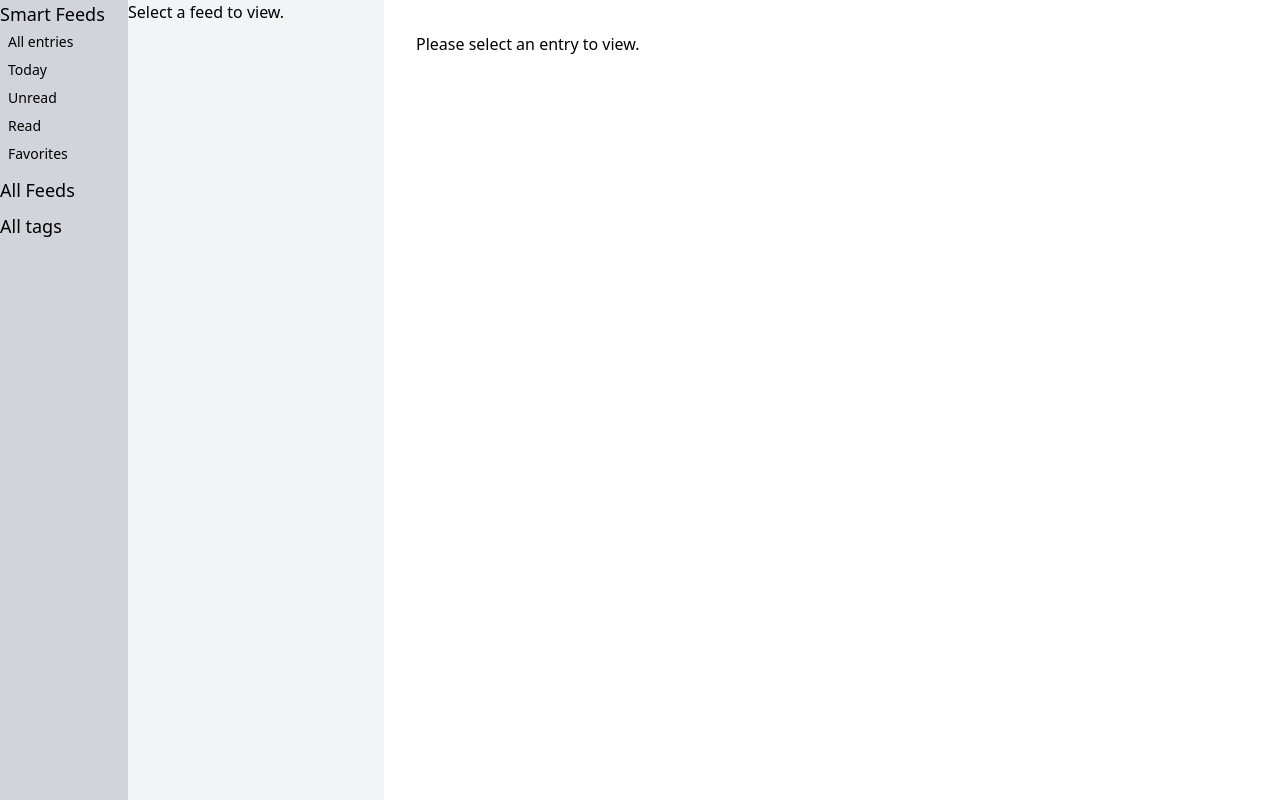
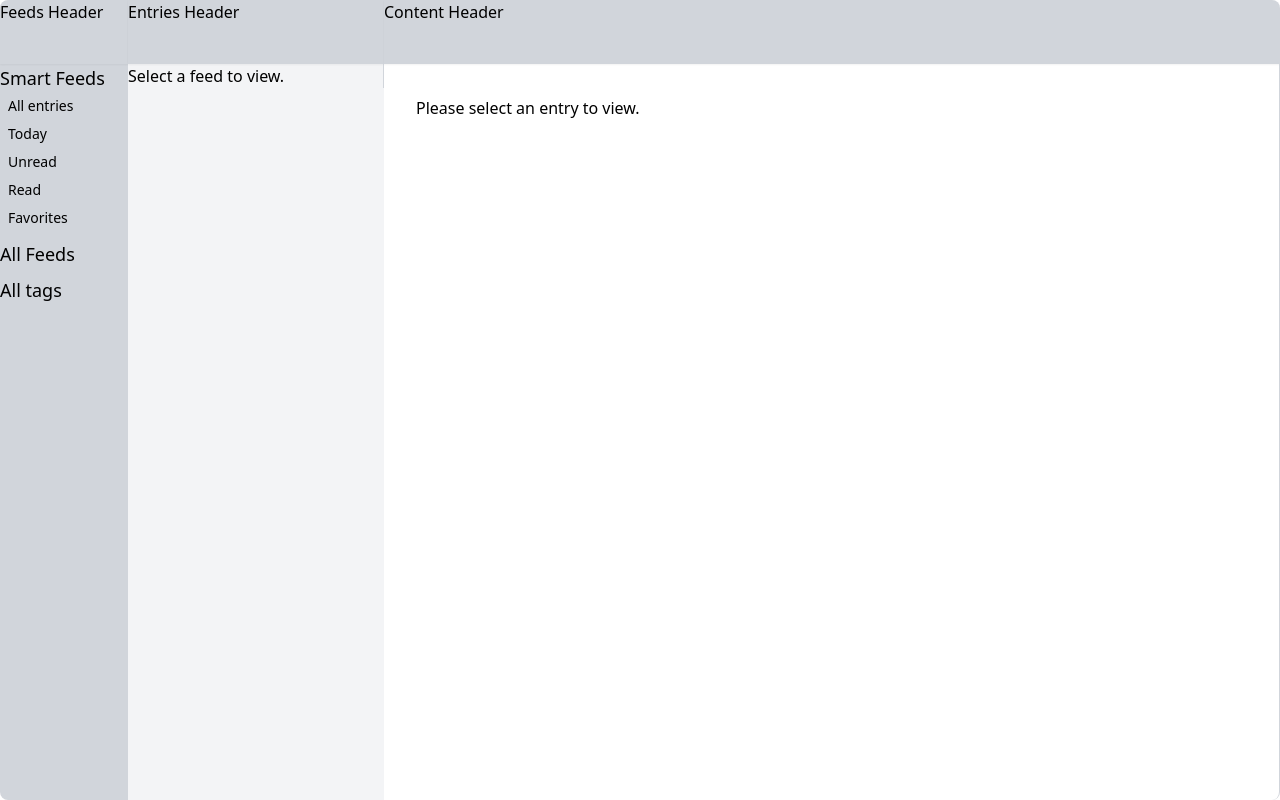
Before and after one commit to hazadus/django-rss-reader, a Django app: template templates/feeds/layout.html in a window 1280 px wide. Run offline with Django 4.2, Linux system fonts and the light colour scheme; the template is opened without the code that fills it, so the values that code supplies are empty; parts of the project's set-up code (start-up, migrations or seed data) failed here and were passed over.

Commit message:
ui: Created 3-column UI.

```diff
--- a/static/styles.css
+++ b/static/styles.css
@@ -572,6 +572,10 @@ video {
   position: static;
 }
 
+.fixed {
+  position: fixed;
+}
+
 .mx-1 {
   margin-left: 0.25rem;
   margin-right: 0.25rem;
@@ -606,6 +610,18 @@ video {
   height: 100vh;
 }
 
+.h-16 {
+  height: 4rem;
+}
+
+.h-32 {
+  height: 8rem;
+}
+
+.h-64 {
+  height: 16rem;
+}
+
 .w-32 {
   width: 8rem;
 }
@@ -618,12 +634,20 @@ video {
   flex: 1 1 0%;
 }
 
+.flex-shrink-0 {
+  flex-shrink: 0;
+}
+
 .flex-grow-0 {
   flex-grow: 0;
 }
 
 .flex-col {
   flex-direction: column;
+}
+
+.overflow-y-auto {
+  overflow-y: auto;
 }
 
 .overflow-x-hidden {
@@ -642,6 +666,54 @@ video {
   white-space: nowrap;
 }
 
+.rounded-tl-lg {
+  border-top-left-radius: 0.5rem;
+}
+
+.rounded-tr-lg {
+  border-top-right-radius: 0.5rem;
+}
+
+.rounded-bl-lg {
+  border-bottom-left-radius: 0.5rem;
+}
+
+.rounded-br-lg {
+  border-bottom-right-radius: 0.5rem;
+}
+
+.border-2 {
+  border-width: 2px;
+}
+
+.border-r {
+  border-right-width: 1px;
+}
+
+.border-r-2 {
+  border-right-width: 2px;
+}
+
+.border-purple-400 {
+  --tw-border-opacity: 1;
+  border-color: rgb(192 132 252 / var(--tw-border-opacity));
+}
+
+.border-r-gray-300 {
+  --tw-border-opacity: 1;
+  border-right-color: rgb(209 213 219 / var(--tw-border-opacity));
+}
+
+.border-r-gray-400 {
+  --tw-border-opacity: 1;
+  border-right-color: rgb(156 163 175 / var(--tw-border-opacity));
+}
+
+.border-r-gray-500 {
+  --tw-border-opacity: 1;
+  border-right-color: rgb(107 114 128 / var(--tw-border-opacity));
+}
+
 .bg-gray-100 {
   --tw-bg-opacity: 1;
   background-color: rgb(243 244 246 / var(--tw-bg-opacity));
@@ -655,6 +727,11 @@ video {
 .bg-white {
   --tw-bg-opacity: 1;
   background-color: rgb(255 255 255 / var(--tw-bg-opacity));
+}
+
+.bg-gray-200 {
+  --tw-bg-opacity: 1;
+  background-color: rgb(229 231 235 / var(--tw-bg-opacity));
 }
 
 .p-1 {
@@ -684,6 +761,18 @@ video {
   line-height: 1rem;
 }
 
+.shadow-md {
+  --tw-shadow: 0 4px 6px -1px rgb(0 0 0 / 0.1), 0 2px 4px -2px rgb(0 0 0 / 0.1);
+  --tw-shadow-colored: 0 4px 6px -1px var(--tw-shadow-color), 0 2px 4px -2px var(--tw-shadow-color);
+  box-shadow: var(--tw-ring-offset-shadow, 0 0 #0000), var(--tw-ring-shadow, 0 0 #0000), var(--tw-shadow);
+}
+
+.shadow-sm {
+  --tw-shadow: 0 1px 2px 0 rgb(0 0 0 / 0.05);
+  --tw-shadow-colored: 0 1px 2px 0 var(--tw-shadow-color);
+  box-shadow: var(--tw-ring-offset-shadow, 0 0 #0000), var(--tw-ring-shadow, 0 0 #0000), var(--tw-shadow);
+}
+
 .hover\:underline:hover {
   text-decoration-line: underline;
 }
--- a/templates/feeds/includes/entry_detail.html
+++ b/templates/feeds/includes/entry_detail.html
@@ -1,3 +1,10 @@
+<!-- Content column header (fixed) -->
+<div class="h-16 flex-shrink-0 bg-gray-300 shadow-sm rounded-tr-lg">
+  Content Header
+</div>
+
+<!-- Content of the entry (scrollable) -->
+<div class="flex flex-1 flex-col p-8 overflow-y-auto overflow-x-hidden border-r border-r-gray-300 rounded-br-lg">
   {% if entry %}
     <h1>
       {{ entry.title }}
@@ -60,3 +67,4 @@
   {% else %}
     <span>Please select an entry to view.</span>
   {% endif %}
+</div>
--- a/templates/feeds/includes/entry_list.html
+++ b/templates/feeds/includes/entry_list.html
@@ -1,3 +1,10 @@
+<!-- Entries column header (fixed) -->
+<div class="h-16 flex-shrink-0 bg-gray-300 shadow-sm">
+  Entries Header
+</div>
+
+<!-- Entries column content (scrollable) -->
+<div class="flex flex-col overflow-y-auto overflow-x-hidden border-r border-r-gray-300">
   {% if entries %}
     <ul>
       {% for entry in entries %}
@@ -17,3 +24,4 @@
   {% else %}
     <span>Select a feed to view.</span>
   {% endif %}
+</div>
--- a/templates/feeds/includes/feed_list.html
+++ b/templates/feeds/includes/feed_list.html
@@ -1,3 +1,10 @@
+<!-- Feeds column header (fixed) -->
+<div class="h-16 flex-shrink-0 shadow-sm">
+  Feeds Header
+</div>
+
+<!-- Feeds column content (scrollable) -->
+<div class="flex flex-col overflow-y-auto overflow-x-hidden">
   <span class="text-lg">Smart Feeds</span>
   <div class="text-sm p-1 mx-1">
     <a href="{% url 'feeds:entry_list' 'all' %}">All entries</a>
@@ -25,3 +32,4 @@
   {% endfor %}
 
   <a class="text-lg mt-2" href="{% url 'feeds:tag_list' %}">All tags</a>
+</div>
--- a/templates/feeds/layout.html
+++ b/templates/feeds/layout.html
@@ -2,17 +2,17 @@
 
 {% block content %}
   <!-- First column: feeds, folders, tags -->
-  <div class="hidden lg:flex flex-col w-32 bg-gray-300 overflow-y-scroll overflow-x-hidden">
+  <div class="hidden lg:flex flex-col w-32 bg-gray-300 rounded-tl-lg rounded-bl-lg">
     {% include "feeds/includes/feed_list.html" %}
   </div>
 
   <!-- Second column: entries -->
-  <div class="hidden md:flex w-64 bg-gray-100 overflow-x-hidden overflow-y-scroll">
+  <div class="hidden md:flex flex-col w-64 bg-gray-100">
     {% include "feeds/includes/entry_list.html" %}
   </div>
 
   <!-- Third column: content -->
-  <div class="p-8 block flex-1 overflow-x-hidden overflow-y-scroll">
+  <div class="flex flex-1 flex-col">
     {% include "feeds/includes/entry_detail.html" %}
   </div>
 {% endblock content %}
```
Also changed, not shown: README.md. Lines whose indentation alone changed are shown as unchanged.
